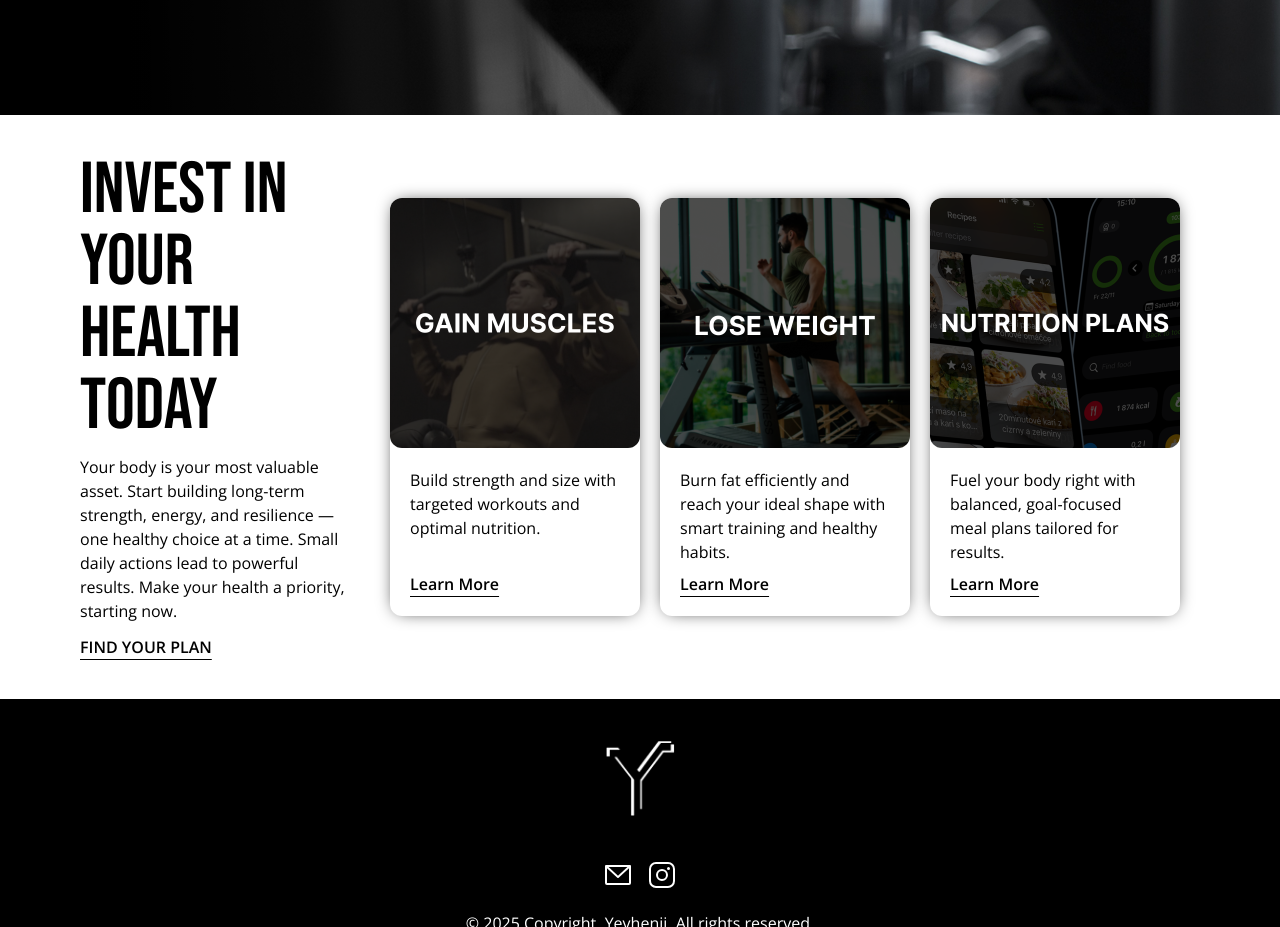
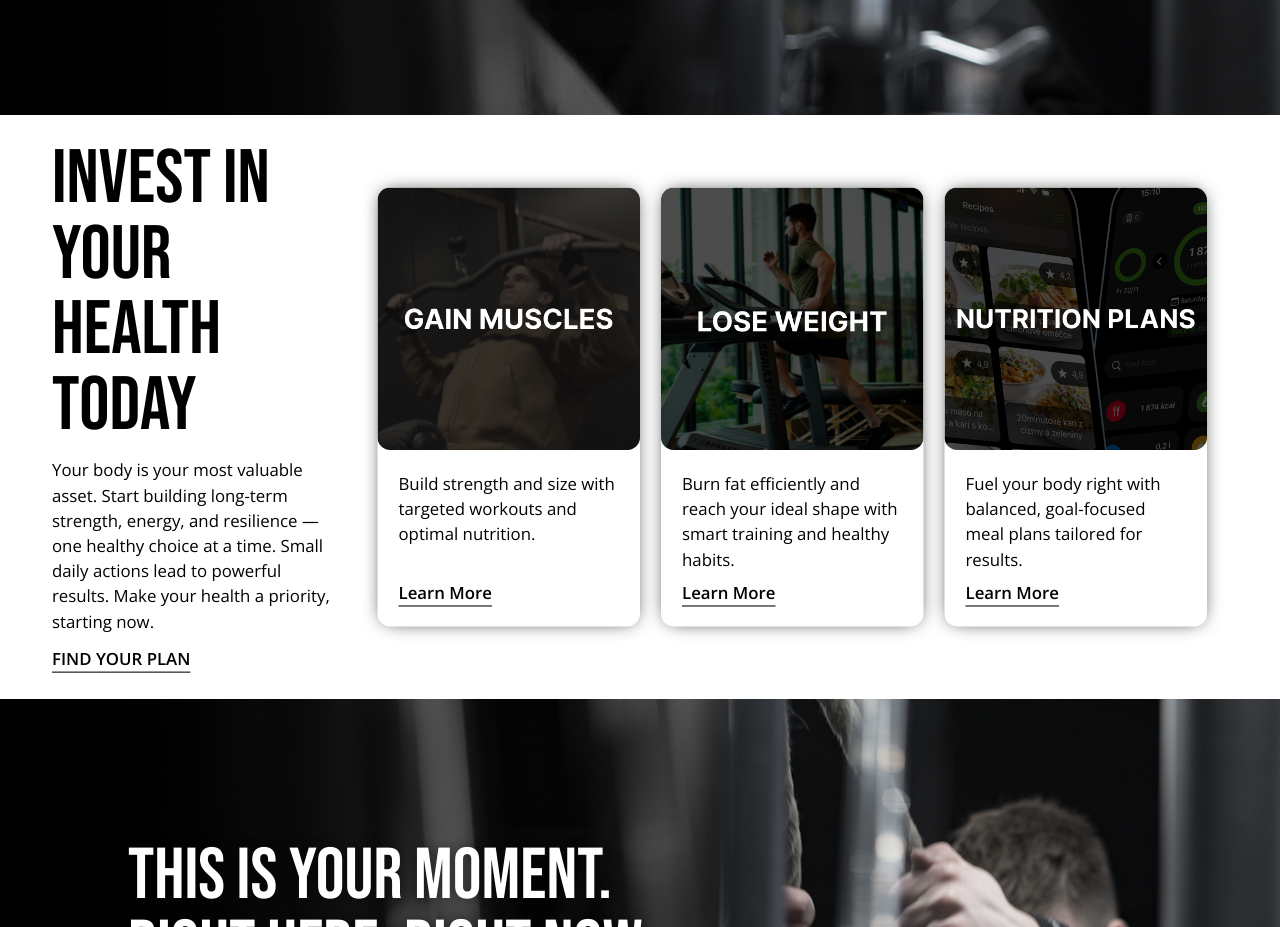
Before and after one commit to yevhenii-kapustian/yevheniiSite, a Next.js app: page / in a window 1280 px wide. Shown: the part 605-1532 px from the top of the page. Built offline with nearby package versions, Linux system fonts and the light colour scheme.

Commit message:
Animation

```diff
--- a/src/app/page.tsx
+++ b/src/app/page.tsx
@@ -14,6 +14,11 @@ export default function Home() {
                       description="Stop waiting for “Monday”. Start now. The gym builds more than muscles — it builds confidence. With us, you'll get a custom workout plan, smart nutrition, and real support. Train right, eat well, feel stronger. One step at a time — and you're already on your way."
       />
       <WellnessSection/>
+      <WelcomeSection title={<><span className="max-sm:text-5xl">This is your moment.</span> <br/><span className="max-sm:text-7xl">Right here. Right now.</span> <br/><span className="max-sm:text-[85px]">On site.</span></>}
+                      description="Stop waiting for “Monday”. Start now. The gym builds more than muscles — it builds confidence. With us, you'll get a custom workout plan, smart nutrition, and real support. Train right, eat well, feel stronger. One step at a time — and you're already on your way."
+      /><WelcomeSection title={<><span className="max-sm:text-5xl">This is your moment.</span> <br/><span className="max-sm:text-7xl">Right here. Right now.</span> <br/><span className="max-sm:text-[85px]">On site.</span></>}
+                      description="Stop waiting for “Monday”. Start now. The gym builds more than muscles — it builds confidence. With us, you'll get a custom workout plan, smart nutrition, and real support. Train right, eat well, feel stronger. One step at a time — and you're already on your way."
+      />
     </LayoutWrapperMotion>
     {/* <Form/> */}
     </>
--- a/src/components/WellnessSection/index.tsx
+++ b/src/components/WellnessSection/index.tsx
@@ -1,21 +1,48 @@
 import { babes } from "@/app/fonts";
 import Products from "../Products";
 import Link from "next/link";
-import { motion, useInView } from "framer-motion";
+import { easeInOut, motion, useInView } from "framer-motion";
 import { wellnessContainerStyles,
          wellnessTextWrapperStyles,
          wellnessButtonStyles,
          productContainer } from "./styles";
-import { useRef } from "react";
+import { useEffect, useRef, useState } from "react";
 import { productVisibility } from "./animation";
 
 const WellnessSection = () => {
 
     const ref = useRef(null)
     const isInView = useInView(ref, {once: true})
+    const [isMobileWidth, setIsMobileWidth] = useState<boolean>(false)
+
+    useEffect(() => {
+        const handleWidth = () => {
+            if (window.innerWidth > 1000) {
+                setIsMobileWidth(true)
+            }
+        }
+
+        handleWidth()
+
+    })
+
 
     return(
-        <section className={wellnessContainerStyles}>
+        <section className="relative overflow-hidden">
+            <motion.div
+                    initial={{
+                            scale: 1,
+                            }}
+                    transition={{
+                                duration: 0.5,
+                                ease: easeInOut
+                                }}
+                    viewport={{
+                                amount: 0.5
+                            }}
+                    whileInView={isMobileWidth ? {scale: 1.05} : {scale: 1}}
+                    className={wellnessContainerStyles}>
+
                 <div className={wellnessTextWrapperStyles}>
                     <h2 className={`${babes.className} text-7xl uppercase max-[1201]:text-6xl max-md:text-6xl`}>Invest in Your Health Today</h2>
                     <p>
@@ -33,6 +60,7 @@ const WellnessSection = () => {
                     >
                     <Products showPrice={false} showBuy={false} showName={false}/>
                 </motion.div>
+            </motion.div>
         </section>
     )
 }
```
Lines whose indentation alone changed are shown as unchanged.
